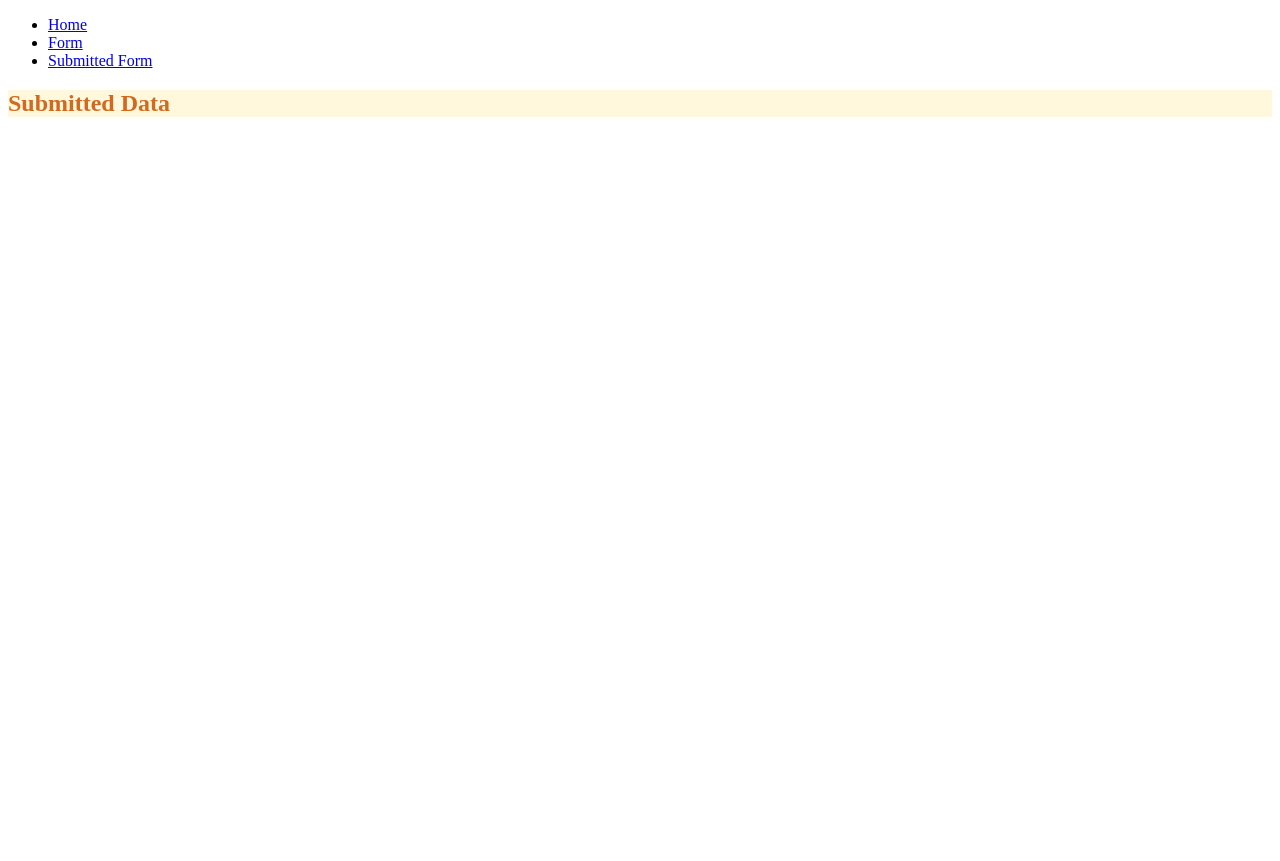
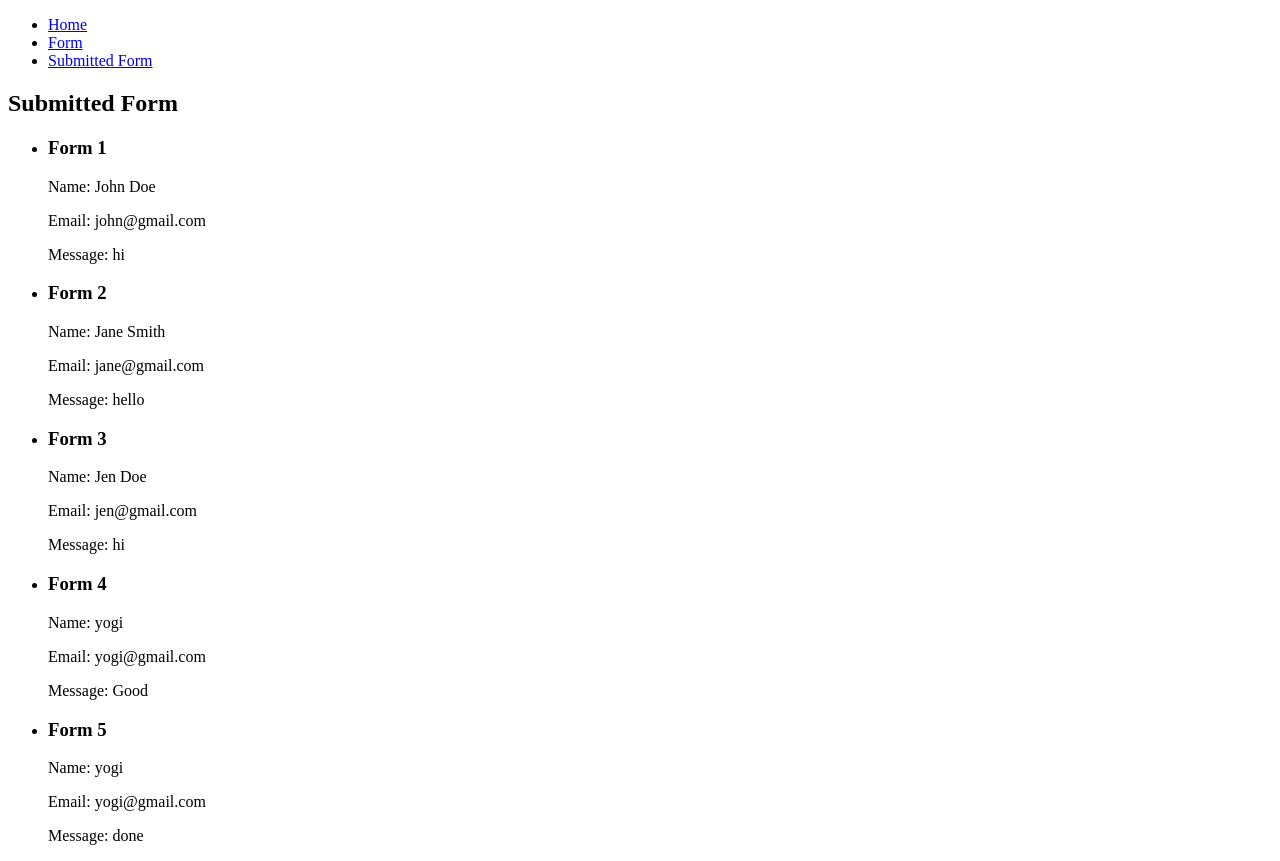
Before and after one commit to yogicoder8808/yogi_forms, a React (Create React App) app in the folder my-app/: page /submitted in a window 1280 px wide. Before the commit the page ends 800 px from the top, so only its background shows below. Built offline with nearby package versions, Linux system fonts and the light colour scheme; data requests are answered from the project's data file.

Commit message:
Code modified for sumbitted forms

```diff
--- a/my-app/db.json
+++ b/my-app/db.json
@@ -4,25 +4,35 @@
       "id": "1",
       "name": "John Doe",
       "email": "john@gmail.com",
-      "message": "hi"
+      "message": "hi",
+      "attachment": {}
     },
     {
       "id": "2",
       "name": "Jane Smith",
       "email": "jane@gmail.com",
-      "message": "hello"
+      "message": "hello",
+      "attachment": {}
     },
     {
       "id": "3",
       "name": "Jen Doe",
       "email": "jen@gmail.com",
-      "message": "hi"
+      "message": "hi",
+      "attachment": {}
     },
     {
-      "id": "4a93",
+      "id": "4331",
       "name": "yogi",
       "email": "yogi@gmail.com",
-      "message": "hi",
+      "message": "Good",
+      "attachment": {}
+    },
+    {
+      "id": "ce55",
+      "name": "yogi",
+      "email": "yogi@gmail.com",
+      "message": "done",
       "attachment": {}
     }
   ]
--- a/my-app/src/SubmittedForms.js
+++ b/my-app/src/SubmittedForms.js
@@ -1,34 +1,41 @@
-import React from "react";
-import { useFormContext } from "./FormContext";
+import React, { useEffect, useState } from "react";
+
 
 function SubmittedFormPage () {
-   const {submittedForms} = useFormContext()
+    const [formDataList, setFormDataList] = useState([])
 
+    useEffect (() => {
+        fetchFormDta();
+    },[]);
 
-return(
-    <div className='form-group1'>
-        <h2>Submitted Data</h2>
-        {submittedForms.map ((form, index) => (
-            <div key={index}>
-                <p>Name: {form.name}</p>
-                <p>Email: {form.email}</p>
-                <p>Message: {form.message}</p>
-                {form.attachment && (
-                    <div>
-                        <p>Attachment:</p>
-                        {typeof form.attachment === 'string' ? (
-                            <img src = {URL.createObjectURL (form.attachment)} alt = "Attachment" style={ { maxWidth: '100px', maxHeight: '100px'}}/>
-                            ) : (
-                            <a href = {URL.createObjectURL (form.attachment)} download> Download Attachment</a>
-                            )}
-                    </div>
-                )}
+    const fetchFormDta = async () => {
+        try{
+            const response = await fetch ('http://localhost:4000/forms')
+        if (!response.ok) {
+            throw new Error ('Failedto fetch form data')
+        }
+        const data = await response.json();
+        setFormDataList(data);
+    } catch (error) {
+        console.error('Error fetching form data:', error)
+    }
+}
 
-            </div>
-        ))}
-    </div>
-)
-
+    return(
+        <div>
+            <h2>Submitted Form</h2>
+            <ul>
+                {formDataList.map ((formData, index) => (
+                    <li key={index}>
+                        <h3>Form {index + 1}</h3>
+                        <p>Name: {formData.name}</p>
+                        <p>Email: {formData.email}</p>
+                        <p>Message: {formData.message}</p>
+                    </li>
+                ))}
+            </ul>
+        </div>
+    )
 }
 
 export default SubmittedFormPage;
@@ -63,3 +70,33 @@ export default SubmittedFormPage;
 // )
 
 // }
+
+
+
+
+// const {submittedForms} = useFormContext()
+
+
+// return(
+//     <div className='form-group1'>
+//         <h2>Submitted Data</h2>
+//         {submittedForms.map ((form, index) => (
+//             <div key={index}>
+//                 <p>Name: {form.name}</p>
+//                 <p>Email: {form.email}</p>
+//                 <p>Message: {form.message}</p>
+//                 {form.attachment && (
+//                     <div>
+//                         <p>Attachment:</p>
+//                         {typeof form.attachment === 'string' ? (
+//                             <img src = {URL.createObjectURL (form.attachment)} alt = "Attachment" style={ { maxWidth: '100px', maxHeight: '100px'}}/>
+//                             ) : (
+//                             <a href = {URL.createObjectURL (form.attachment)} download> Download Attachment</a>
+//                             )}
+//                     </div>
+//                 )}
+
+//             </div>
+//         ))}
+//     </div>
+// )
```
